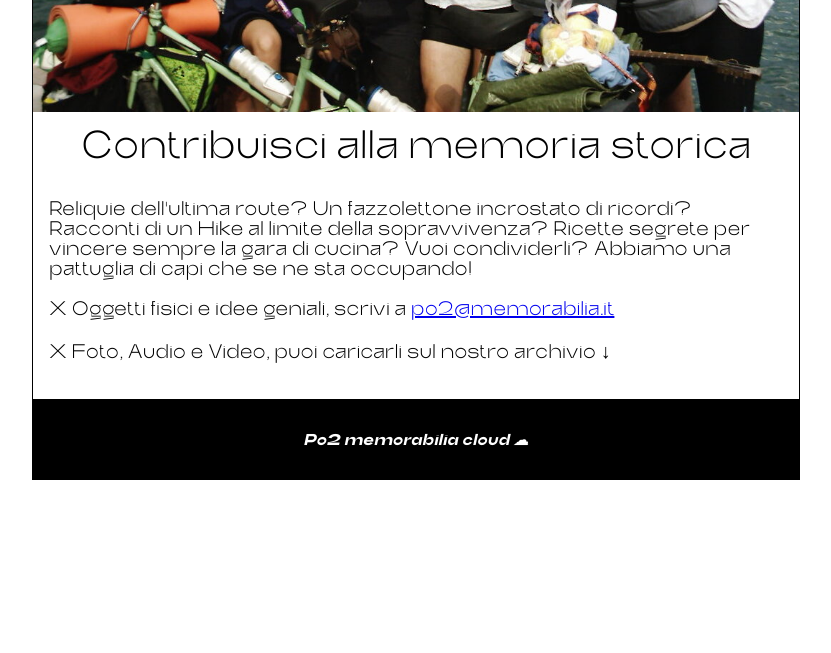
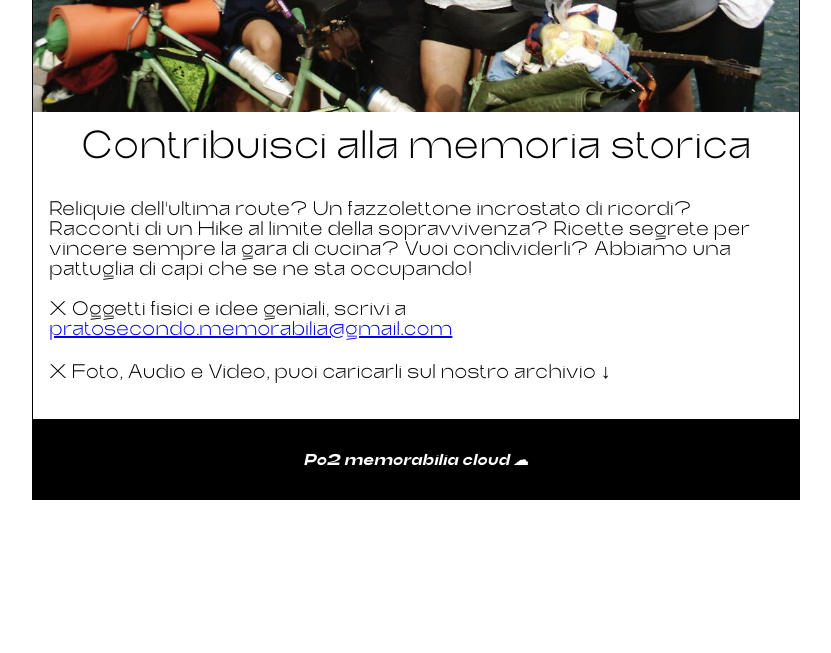
Before and after one commit to enrstudio/Po2_1980-2022, a plain HTML site: page index.html in a window 1280 px wide. Shown: the part 6942-7595 px from the top of the page, without its empty margins (224-1055 px from the left). Drawn offline with Linux system fonts and the light colour scheme.

Commit message:
memorabilia contacts

```diff
--- a/index.html
+++ b/index.html
@@ -220,7 +220,7 @@
                 Ricette segrete per vincere sempre la gara di cucina? Vuoi condividerli? Abbiamo una pattuglia di capi che se ne sta occupando!
                 <br>
                 <br>
-                X Oggetti fisici e idee geniali, scrivi a <a href="mailto:po2@memorabilia.it">po2@memorabilia.it</a>
+                X Oggetti fisici e idee geniali, scrivi a <a href="mailto:pratosecondo.memorabilia@gmail.com">pratosecondo.memorabilia@gmail.com</a>
                 <br>
                 <br>
                 X Foto, Audio e Video, puoi caricarli sul nostro archivio ↓
@@ -230,7 +230,7 @@
             <!-- <a class="btn b_black" href="mailto:enr.studio@gmail.com">
                 Contatta la pattuglia Memorabilia
             </a> -->
-            <a class="btn memory_btn" href="https://drive.google.com/drive/folders/1u_kL-qeEOIKFvo_Smxg9IPrng4M16sex">
+            <a class="btn memory_btn" href="https://drive.google.com/drive/folders/1DV2BY_oSxehYRIBPFWU-SkH_bNZNsuNG?usp=sharing">
                 <i>Po2 memorabilia cloud ☁</i>
             </a>
         </div>
```
